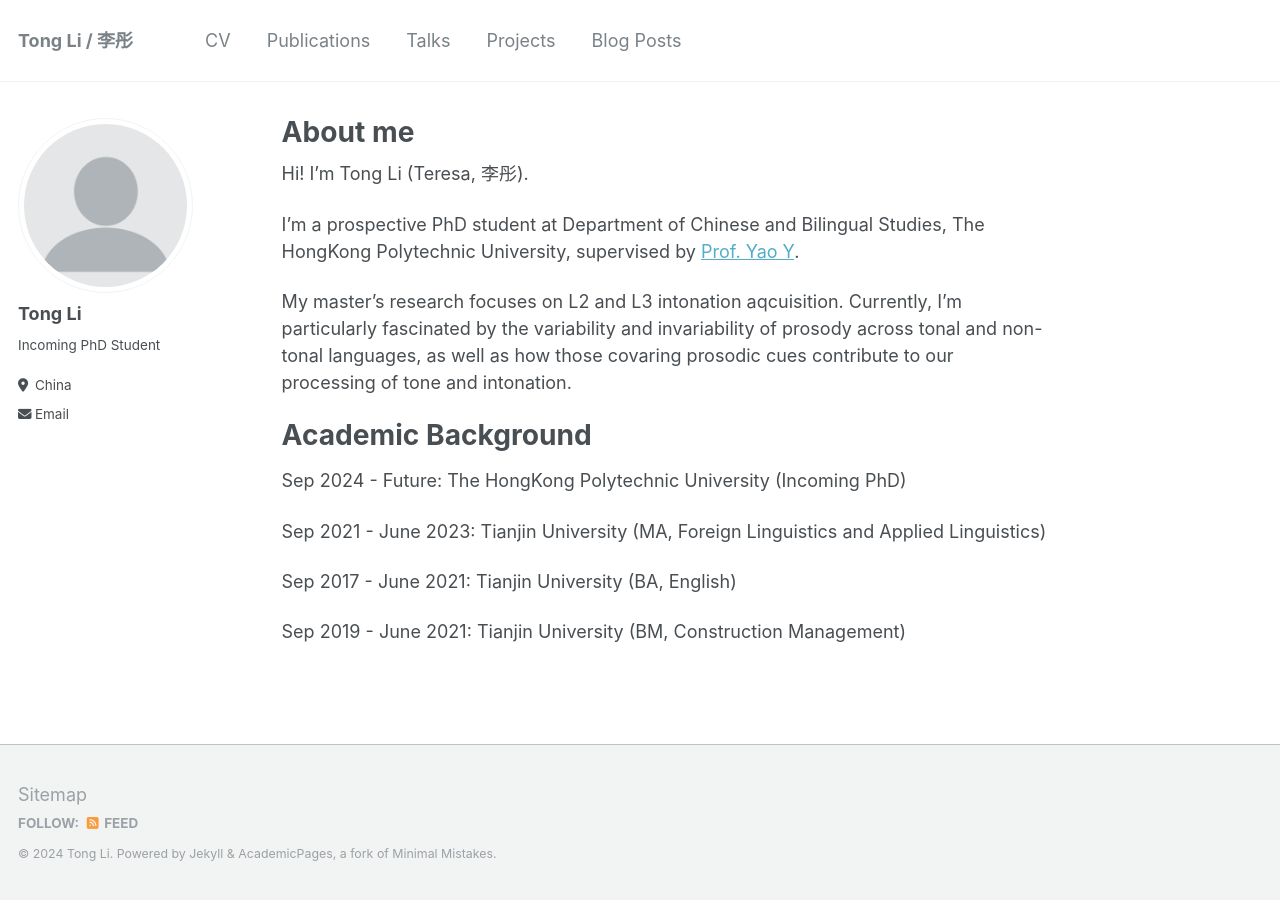
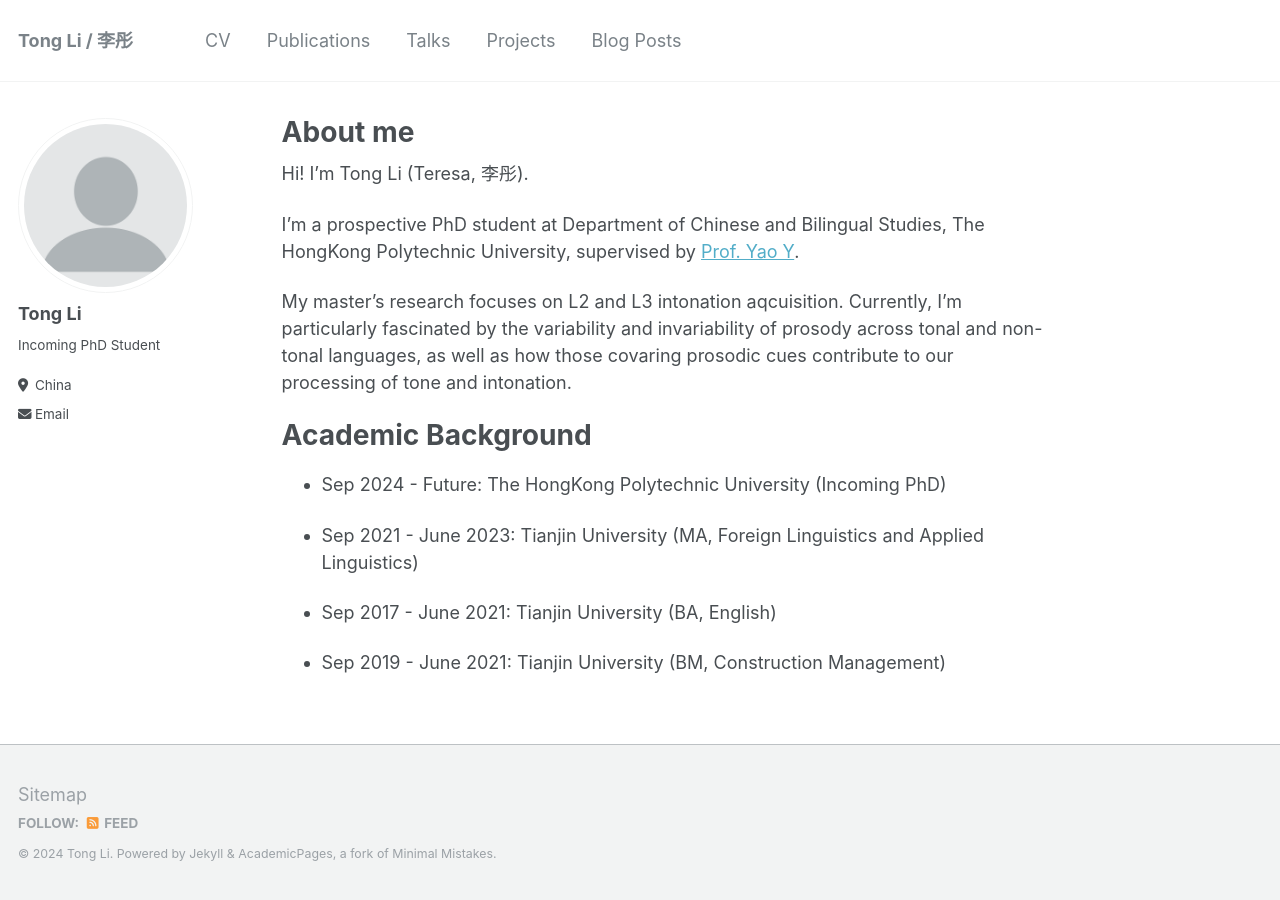
Before and after one commit to litonglinguistics/litonglinguistics.github.io, a Jekyll site: the page built from _pages/about.md, in a window 1280 px wide. Built offline with Jekyll 4.4.1, drawn with Linux system fonts in a browser that asks for light colours.

```diff
--- a/_pages/about.md
+++ b/_pages/about.md
@@ -15,10 +15,10 @@ My master's research focuses on L2 and L3 intonation aqcuisition. Currently, I'm
 
 Academic Background
 ======
-Sep 2024 - Future: The HongKong Polytechnic University (Incoming PhD)
+* Sep 2024 - Future: The HongKong Polytechnic University (Incoming PhD)
 
-Sep 2021 - June 2023: Tianjin University (MA, Foreign Linguistics and Applied Linguistics)
+* Sep 2021 - June 2023: Tianjin University (MA, Foreign Linguistics and Applied Linguistics)
 
-Sep 2017 - June 2021: Tianjin University (BA, English)
+* Sep 2017 - June 2021: Tianjin University (BA, English)
 
-Sep 2019 - June 2021: Tianjin University (BM, Construction Management)
+* Sep 2019 - June 2021: Tianjin University (BM, Construction Management)
```
